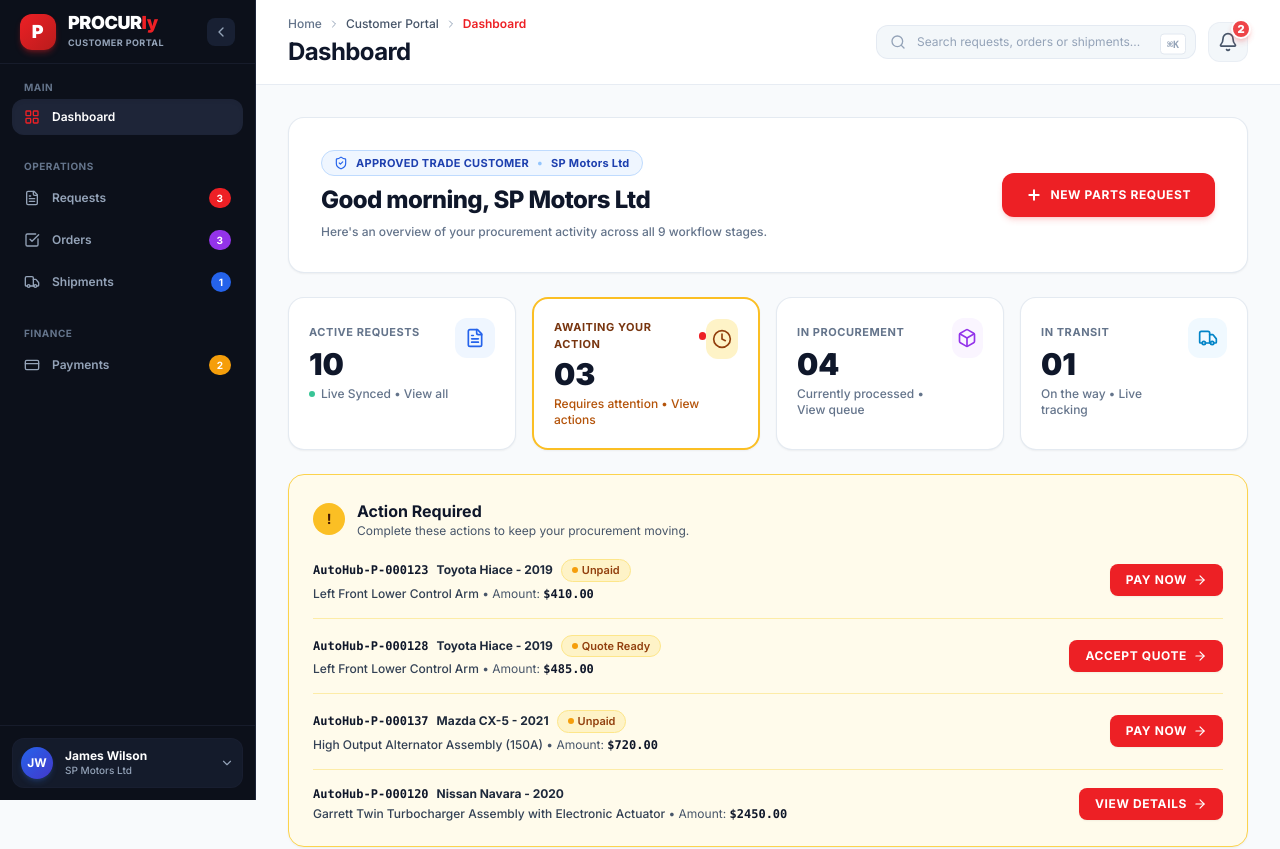
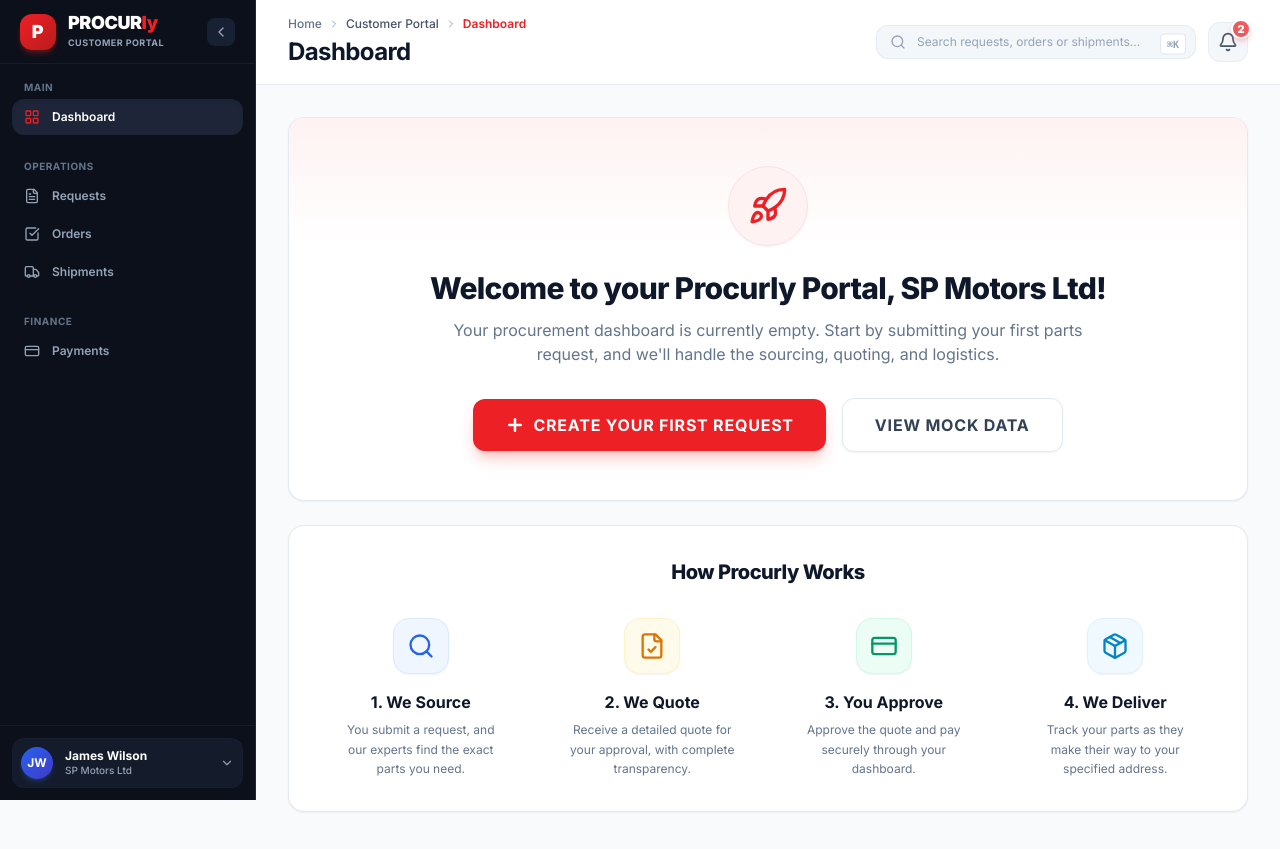
Before and after one commit to anilbuffer/procurly-mvp, a Next.js app: page /customer/dashboard in a window 1280 px wide. Shown: the top 849 px of the page. Built offline with nearby package versions, Linux system fonts and the light colour scheme.

Commit message:
feat: implement portal dashboard view and context provider for request management

```diff
--- a/components/portal/dashboard-view.tsx
+++ b/components/portal/dashboard-view.tsx
@@ -10,6 +10,11 @@
   ArrowRight,
   ShieldCheck,
   ChevronRight,
+  Rocket,
+  Search,
+  FileCheck,
+  CreditCard,
+  Package,
 } from "lucide-react";
 import Link from "next/link";
 import { usePortal } from "@/context/portal-context";
@@ -27,6 +32,8 @@
     setIsPaymentModalOpen,
     setPaymentRequest,
     activeCustomer,
+    simulateZeroState,
+    setSimulateZeroState,
   } = usePortal();
 
   // Pagination state
@@ -95,6 +102,86 @@
 
   return (
     <div className="space-y-6">
+      {requests.length === 0 ? (
+        <>
+          {/* Welcome Card tailored for empty state */}
+          <div className="bg-white rounded-2xl border border-slate-200/90 shadow-sm p-8 sm:p-12 flex flex-col items-center text-center relative overflow-hidden">
+            <div className="absolute top-0 left-0 w-full h-32 bg-gradient-to-b from-red-50 to-white/0 pointer-events-none" />
+
+            <div className="w-20 h-20 bg-red-50 text-[#ED2025] rounded-full flex items-center justify-center mb-6 shadow-sm border border-red-100 relative z-10">
+              <Rocket className="w-10 h-10" />
+            </div>
+
+            <h1 className="text-2xl sm:text-3xl font-extrabold text-slate-900 tracking-tight mb-3 relative z-10">
+              Welcome to your Procurly Portal, {activeCustomer.businessName}!
+            </h1>
+            <p className="text-slate-500 max-w-2xl mx-auto mb-8 relative z-10 text-sm sm:text-base">
+              Your procurement dashboard is currently empty. Start by submitting your first parts request, and we'll handle the sourcing, quoting, and logistics.
+            </p>
+
+            <div className="flex flex-col sm:flex-row items-center gap-4 relative z-10">
+              <Link
+                href="/customer/requests/new"
+                className="inline-flex items-center justify-center gap-2 bg-[#ED2025] hover:bg-[#d11a1f] text-white font-bold uppercase tracking-wider py-3.5 px-8 rounded-xl shadow-lg shadow-red-500/30 hover:shadow-xl hover:shadow-red-500/40 transition-all transform hover:-translate-y-0.5 active:scale-95"
+              >
+                <Plus className="w-5 h-5 stroke-[3]" />
+                <span>Create Your First Request</span>
+              </Link>
+
+              <button
+                onClick={() => setSimulateZeroState(false)}
+                className="inline-flex items-center justify-center gap-2 bg-white hover:bg-slate-50 text-slate-700 font-bold uppercase tracking-wider py-3.5 px-8 rounded-xl border border-slate-200 shadow-sm hover:shadow transition-all transform hover:-translate-y-0.5 active:scale-95"
+              >
+                <span>View Mock Data</span>
+              </button>
+            </div>
+          </div>
+
+          {/* How it works steps */}
+          <div className="bg-white rounded-2xl border border-slate-200/90 shadow-sm p-8">
+            <h2 className="text-xl font-extrabold text-slate-900 mb-8 text-center tracking-tight">How Procurly Works</h2>
+            <div className="grid grid-cols-1 sm:grid-cols-2 lg:grid-cols-4 gap-8">
+               <div className="text-center space-y-4">
+                 <div className="w-14 h-14 mx-auto bg-blue-50 text-blue-600 rounded-2xl flex items-center justify-center border border-blue-100 shadow-sm">
+                   <Search className="w-7 h-7" />
+                 </div>
+                 <div>
+                   <h3 className="font-bold text-slate-900 mb-1.5">1. We Source</h3>
+                   <p className="text-xs text-slate-500 leading-relaxed px-4">You submit a request, and our experts find the exact parts you need.</p>
+                 </div>
+               </div>
+               <div className="text-center space-y-4">
+                 <div className="w-14 h-14 mx-auto bg-amber-50 text-amber-600 rounded-2xl flex items-center justify-center border border-amber-100 shadow-sm">
+                   <FileCheck className="w-7 h-7" />
+                 </div>
+                 <div>
+                   <h3 className="font-bold text-slate-900 mb-1.5">2. We Quote</h3>
+                   <p className="text-xs text-slate-500 leading-relaxed px-4">Receive a detailed quote for your approval, with complete transparency.</p>
+                 </div>
+               </div>
+               <div className="text-center space-y-4">
+                 <div className="w-14 h-14 mx-auto bg-emerald-50 text-emerald-600 rounded-2xl flex items-center justify-center border border-emerald-100 shadow-sm">
+                   <CreditCard className="w-7 h-7" />
+                 </div>
+                 <div>
+                   <h3 className="font-bold text-slate-900 mb-1.5">3. You Approve</h3>
+                   <p className="text-xs text-slate-500 leading-relaxed px-4">Approve the quote and pay securely through your dashboard.</p>
+                 </div>
+               </div>
+               <div className="text-center space-y-4">
+                 <div className="w-14 h-14 mx-auto bg-sky-50 text-sky-600 rounded-2xl flex items-center justify-center border border-sky-100 shadow-sm">
+                   <Package className="w-7 h-7" />
+                 </div>
+                 <div>
+                   <h3 className="font-bold text-slate-900 mb-1.5">4. We Deliver</h3>
+                   <p className="text-xs text-slate-500 leading-relaxed px-4">Track your parts as they make their way to your specified address.</p>
+                 </div>
+               </div>
+            </div>
+          </div>
+        </>
+      ) : (
+        <>
           {/* 1. Welcome Card */}
           <div className="bg-white rounded-2xl border border-slate-200/90 shadow-sm p-6 sm:p-8 flex flex-col md:flex-row md:items-center justify-between gap-6">
         <div className="space-y-2">
@@ -113,14 +200,22 @@
           </p>
         </div>
 
-        {/* New Parts Request Button */}
+        {/* Buttons */}
+        <div className="flex flex-col sm:flex-row gap-3 shrink-0">
+          <button
+            onClick={() => setSimulateZeroState(true)}
+            className="inline-flex items-center justify-center gap-2 bg-slate-100 hover:bg-slate-200 text-slate-600 font-bold text-xs uppercase tracking-wider py-3.5 px-6 rounded-xl transition-all active:scale-95"
+          >
+            <span>Preview Empty State</span>
+          </button>
           <Link
             href="/customer/requests/new"
-          className="inline-flex items-center justify-center gap-2 bg-[#ED2025] hover:bg-[#d11a1f] text-white font-bold text-xs uppercase tracking-wider py-3.5 px-6 rounded-xl shadow-md shadow-red-500/20 hover:shadow-lg hover:shadow-red-500/30 transition-all transform active:scale-95 shrink-0"
+            className="inline-flex items-center justify-center gap-2 bg-[#ED2025] hover:bg-[#d11a1f] text-white font-bold text-xs uppercase tracking-wider py-3.5 px-6 rounded-xl shadow-md shadow-red-500/20 hover:shadow-lg hover:shadow-red-500/30 transition-all transform active:scale-95"
           >
             <Plus className="w-4 h-4 stroke-[3]" />
             <span>New Parts Request</span>
           </Link>
+        </div>
       </div>
 
       {/* 2. KPI Summary Cards (4 Interactive Nav Cards) */}
@@ -445,6 +540,8 @@
           </div>
         )}
       </div>
+        </>
+      )}
     </div>
   );
 }
--- a/context/portal-context.tsx
+++ b/context/portal-context.tsx
@@ -61,6 +61,8 @@
     inProcurement: number;
     inTransit: number;
   };
+  simulateZeroState: boolean;
+  setSimulateZeroState: (val: boolean) => void;
 }
 
 const PortalContext = createContext<PortalContextType | undefined>(undefined);
@@ -88,8 +90,14 @@
     return customers.find((c) => c.id === activeCustomerId) || customers[1] || customers[0];
   }, [customers, activeCustomerId]);
 
+  const [simulateZeroState, setSimulateZeroState] = useState(true);
+
   // Normalize shared requests for customer components (ensuring quotation alias is always present)
   const requests: PartRequest[] = useMemo(() => {
+    if (simulateZeroState) {
+      return [];
+    }
+
     return sharedRequests.map((r) => {
       const q = r.customerQuote || r.quotation;
       return {
@@ -98,7 +106,7 @@
         quotedValue: r.quotedValue || q?.totalAmount,
       } as PartRequest;
     });
-  }, [sharedRequests]);
+  }, [sharedRequests, simulateZeroState]);
 
   // Derive active tab from URL pathname: /customer/[tab]
   const activeTab: PortalTab = useMemo(() => {
@@ -342,6 +350,8 @@
         setActiveCustomerId,
         availableCustomers: customers,
         metrics,
+        simulateZeroState,
+        setSimulateZeroState,
       }}
     >
       {children}
```
Lines whose indentation alone changed are shown as unchanged.
